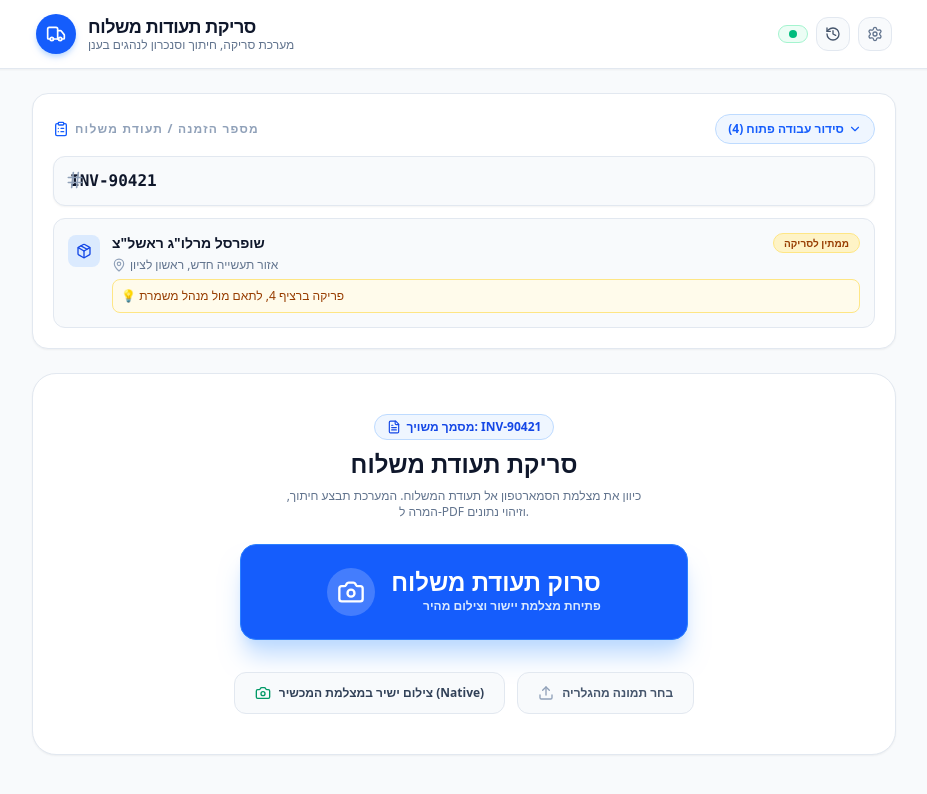
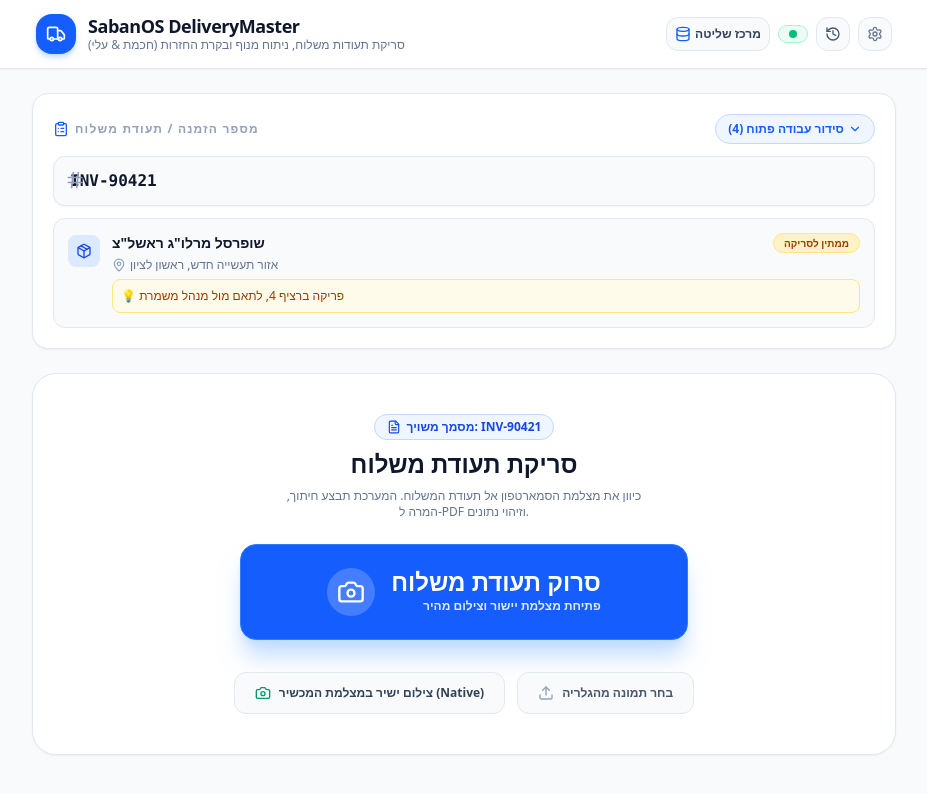
Before and after one commit to saban94-whatsab/comax, a React (Vite) app: page / in a window 1280 px wide. Shown: the top 794 px of the page, without its empty margins (176-1103 px from the left). Built offline with nearby package versions, Linux system fonts and the light colour scheme.

Commit message:
Add Database button and update Header styling

```diff
--- a/src/components/Header.tsx
+++ b/src/components/Header.tsx
@@ -1,6 +1,6 @@
 import React from 'react';
 import { Driver, AppsScriptConfig } from '../types';
-import { Truck, Wifi, WifiOff, CloudUpload, Settings, UserCheck, RefreshCw, History } from 'lucide-react';
+import { Truck, Wifi, WifiOff, CloudUpload, Settings, UserCheck, RefreshCw, History, Database } from 'lucide-react';
 
 interface HeaderProps {
   currentDriver: Driver | null;
@@ -11,6 +11,7 @@ interface HeaderProps {
   onOpenConfigModal: () => void;
   onOpenOutboxModal: () => void;
   onOpenHistoryModal: () => void;
+  onOpenDatabaseModal: () => void;
   onSyncNow: () => void;
   isSyncing: boolean;
 }
@@ -24,6 +25,7 @@ export const Header: React.FC<HeaderProps> = ({
   onOpenConfigModal,
   onOpenOutboxModal,
   onOpenHistoryModal,
+  onOpenDatabaseModal,
   onSyncNow,
   isSyncing,
 }) => {
@@ -32,15 +34,15 @@ export const Header: React.FC<HeaderProps> = ({
       <div className="max-w-4xl mx-auto px-5 py-3.5 flex items-center justify-between gap-3">
         {/* App Title & Driver Info */}
         <div className="flex items-center gap-3">
-          <div className="w-10 h-10 rounded-full bg-blue-600 flex items-center justify-center text-white font-black shadow-md shadow-blue-200">
+          <div className="w-10 h-10 rounded-2xl bg-blue-600 flex items-center justify-center text-white font-black shadow-md shadow-blue-200">
             <Truck className="w-5 h-5" />
           </div>
           <div>
-            <h1 className="font-bold text-lg leading-tight tracking-tight text-slate-900 flex items-center gap-1.5">
-              סריקת תעודות משלוח
+            <h1 className="font-extrabold text-lg leading-tight tracking-tight text-slate-900 flex items-center gap-1.5">
+              SabanOS DeliveryMaster
             </h1>
-            <p className="text-xs text-slate-500 hidden sm:block">
-              מערכת סריקה, חיתוך וסנכרון לנהגים בענן
+            <p className="text-xs text-slate-500 hidden sm:block font-medium">
+              סריקת תעודות משלוח, ניתוח מנוף ובקרת החזרות (חכמת & עלי)
             </p>
           </div>
         </div>
@@ -51,13 +53,23 @@ export const Header: React.FC<HeaderProps> = ({
           {currentDriver && (
             <button
               onClick={onOpenDriverModal}
-              className="flex items-center gap-2 bg-slate-50 hover:bg-slate-100 px-3 py-1.5 rounded-full text-xs font-semibold text-slate-700 border border-slate-200 transition"
+              className="flex items-center gap-2 bg-blue-50 hover:bg-blue-100 px-3 py-1.5 rounded-full text-xs font-bold text-blue-900 border border-blue-200 transition"
               title="לחץ להחלפת נהג"
             >
               <UserCheck className="w-3.5 h-3.5 text-blue-600" />
-              <span className="max-w-[90px] truncate text-slate-900">{currentDriver.name}</span>
+              <span className="max-w-[90px] truncate">{currentDriver.name}</span>
             </button>
           )}
+
+          {/* Database Viewer Button */}
+          <button
+            onClick={onOpenDatabaseModal}
+            className="p-2 rounded-xl bg-slate-50 hover:bg-slate-100 text-slate-700 border border-slate-200 transition flex items-center gap-1 text-xs font-bold"
+            title="פתח בסיס נתונים וטאבים לנהגים"
+          >
+            <Database className="w-4 h-4 text-blue-600" />
+            <span className="hidden md:inline">מרכז שליטה</span>
+          </button>
 
           {/* Connection Status */}
           <div
```
